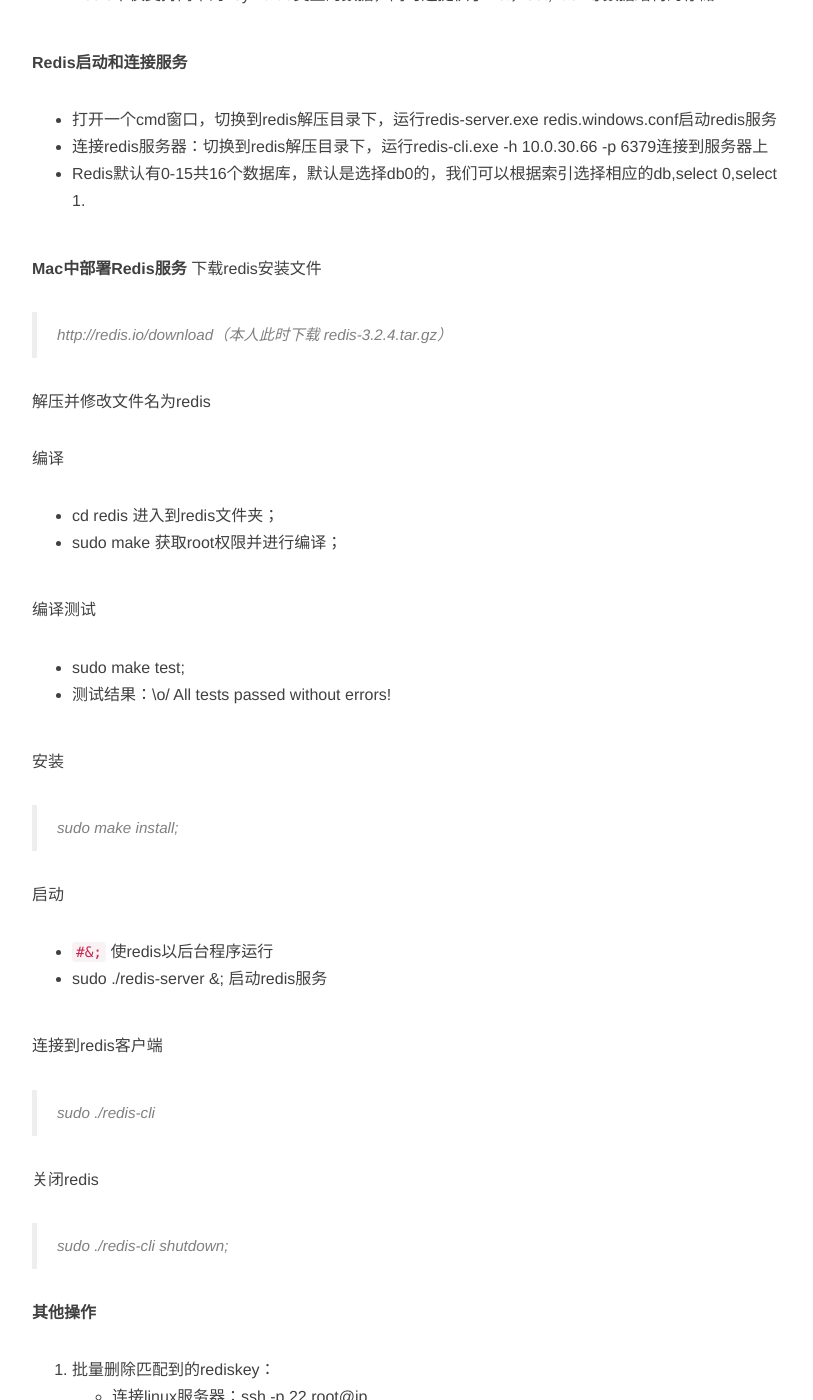
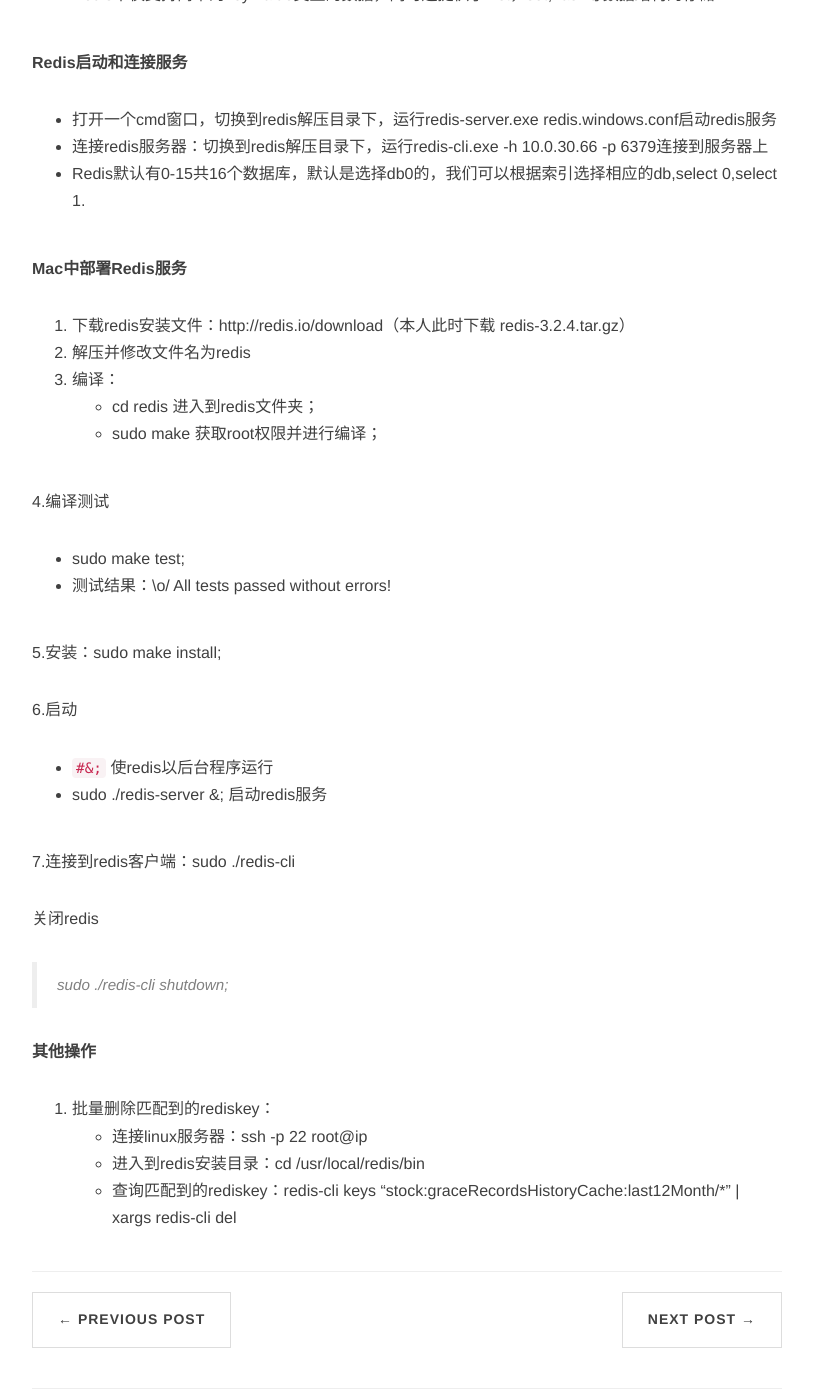
Before and after one commit to ZhouJianBoPro/ZhouJianBoPro.github.io, a Jekyll site: the page built from _posts/2018-03-16-redis.md, in a window 1280 px wide and 1400 px high, scrolled down 693 px. Shown: the whole window, without its empty margins (233-1046 px from the left). Built offline with Jekyll 4.4.1, drawn with Linux system fonts in a browser that asks for light colours; nearby versions of some CDN libraries; comment, search, counter and statistics services are not loaded; some of the changed text lies outside the part shown.

Commit message:
defalut commit；

```diff
--- a/_posts/2018-03-16-redis.md
+++ b/_posts/2018-03-16-redis.md
@@ -20,28 +20,23 @@ description: Redis常用知识了解。
 - Redis默认有0-15共16个数据库，默认是选择db0的，我们可以根据索引选择相应的db,select 0,select 1.
 
 **Mac中部署Redis服务**
-下载redis安装文件
-> http://redis.io/download（本人此时下载 redis-3.2.4.tar.gz）
-
-解压并修改文件名为redis
-
-编译
+1. 下载redis安装文件：http://redis.io/download（本人此时下载 redis-3.2.4.tar.gz）
+2. 解压并修改文件名为redis
+3. 编译：
 - cd redis   进入到redis文件夹；
 - sudo make  获取root权限并进行编译；
 
-编译测试
+4.编译测试
 - sudo make test;
 - 测试结果：\o/ All tests passed without errors!
 
-安装
-> sudo make install;
+5.安装：sudo make install;
 
-启动
+6.启动
 - `#&;`   使redis以后台程序运行
 - sudo ./redis-server &;   启动redis服务
 
-连接到redis客户端
-> sudo ./redis-cli
+7.连接到redis客户端：sudo ./redis-cli
 
 关闭redis
 > sudo ./redis-cli shutdown;
```
Also changed, not shown: other parts of _posts/2018-03-16-redis.md (+1 -1 lines).
